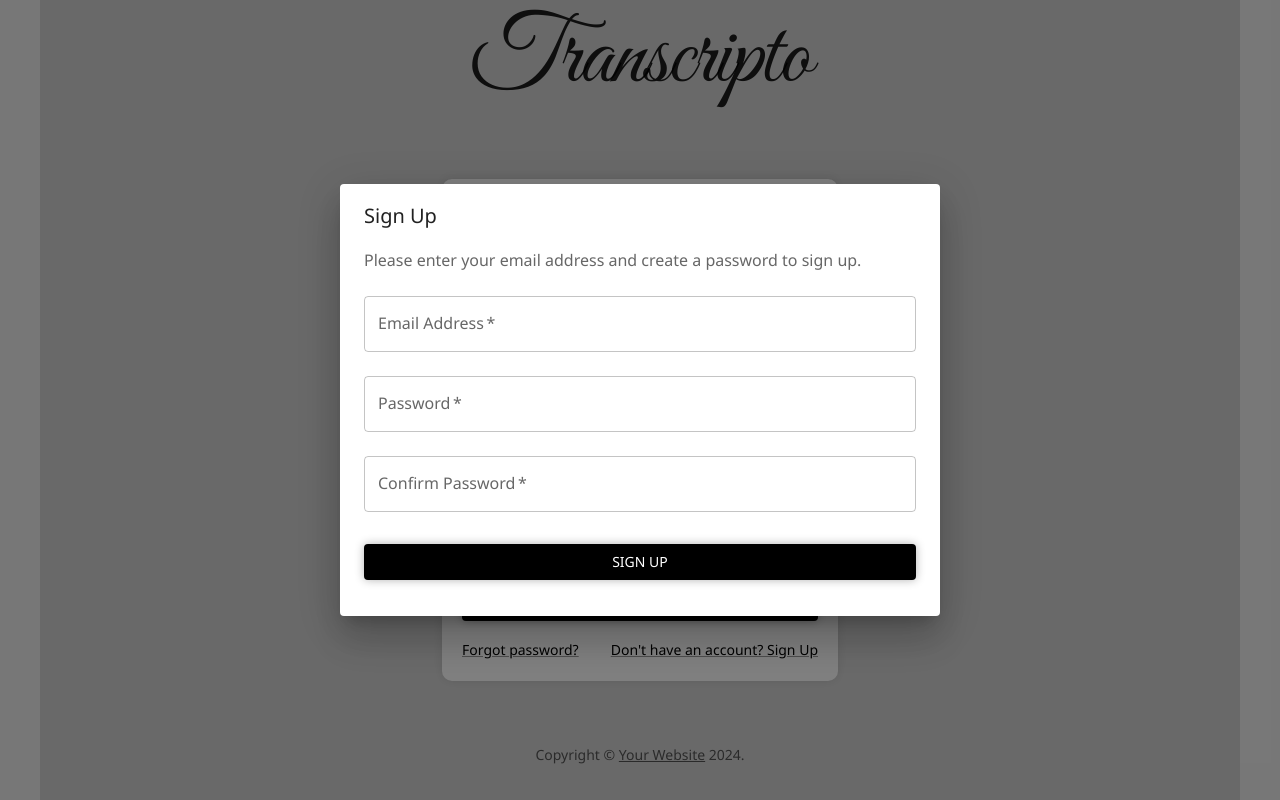
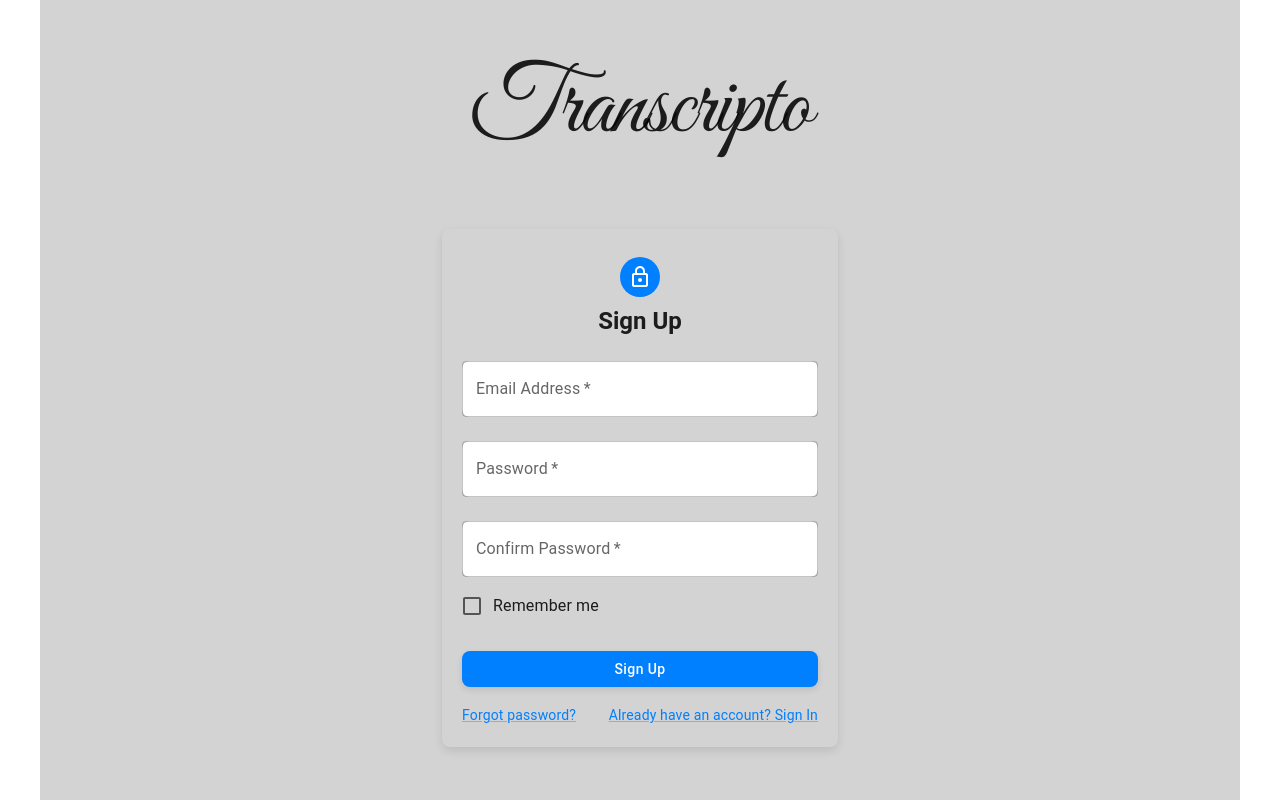
Before and after one commit to RicoVergara94/transcripto, a React (Create React App) app: page /Signin in a window 1280 px wide. Both pictures are taken after a click on the link "Don't have an account? Sign Up". Built offline with nearby package versions, Linux system fonts and the light colour scheme.

Commit message:
Added user sign in/sign up using Firebase and FireStore to save email ids and time of creation

```diff
--- a/package.json
+++ b/package.json
@@ -17,12 +17,10 @@
     "@types/react": "^18.3.4",
     "@types/react-dom": "^18.3.0",
     "@types/react-router-dom": "^5.3.3",
-
+    "axios": "^1.7.5",
     "dotenv": "^16.4.5",
+    "firebase": "^10.13.0",
     "mammoth": "^1.8.0",
-
-    "axios": "^1.7.5",
-
     "openai": "^4.56.0",
     "os-browserify": "^0.3.0",
     "path-browserify": "^1.0.1",
--- a/src/components/Sign-In.tsx
+++ b/src/components/Sign-In.tsx
@@ -1,149 +1,107 @@
-import * as React from "react";
-import Avatar from "@mui/material/Avatar";
-import Button from "@mui/material/Button";
-import CssBaseline from "@mui/material/CssBaseline";
-import TextField from "@mui/material/TextField";
-import FormControlLabel from "@mui/material/FormControlLabel";
-import Checkbox from "@mui/material/Checkbox";
-import Link from "@mui/material/Link";
-import Grid from "@mui/material/Grid";
-import Box from "@mui/material/Box";
-import Typography from "@mui/material/Typography";
-import Container from "@mui/material/Container";
-import Dialog from "@mui/material/Dialog";
-import DialogActions from "@mui/material/DialogActions";
-import DialogContent from "@mui/material/DialogContent";
-import DialogContentText from "@mui/material/DialogContentText";
-import DialogTitle from "@mui/material/DialogTitle";
+import React, { useState } from "react";
+import {
+  Avatar,
+  Button,
+  CssBaseline,
+  TextField,
+  FormControlLabel,
+  Checkbox,
+  Link,
+  Grid,
+  Box,
+  Typography,
+  Container,
+  Dialog,
+  DialogActions,
+  DialogContent,
+  DialogContentText,
+  DialogTitle,
+} from "@mui/material";
+import LockOutlinedIcon from "@mui/icons-material/LockOutlined";
 import { createTheme, ThemeProvider } from "@mui/material/styles";
-import axios from "axios"; // axios for backend integration
-import { useNavigate } from "react-router-dom"; // For navigation
+import { useNavigate } from "react-router-dom";
+import { getAuth, createUserWithEmailAndPassword, signInWithEmailAndPassword } from "firebase/auth";
+import { doc, setDoc } from "firebase/firestore";
+import { auth, firestore } from "../firebase";
 
 const theme = createTheme({
   palette: {
-    background: {
-      default: "#f0f0f0", // Light grey background
-    },
     primary: {
-      main: "#000", // Black for primary elements
+      main: "#007FFF",
     },
   },
   typography: {
-    fontFamily: '"Segoe UI", "Roboto", "Arial", sans-serif',
     h5: {
-      fontWeight: 600, // Bold and stylish font for the heading
+      fontWeight: 600,
+    },
+  },
+  components: {
+    MuiButton: {
+      styleOverrides: {
+        root: {
+          textTransform: "none",
+          borderRadius: "8px",
+          boxShadow: "0 3px 6px rgba(0,0,0,0.1)",
+          transition: "transform 0.2s ease-in-out",
+          "&:hover": {
+            transform: "scale(1.02)",
+          },
+        },
+      },
+    },
+    MuiTextField: {
+      styleOverrides: {
+        root: {
+          backgroundColor: "#fff",
+          borderRadius: "8px",
+        },
+      },
     },
   },
 });
 
-function Copyright(props: any) {
-  return (
-    <Typography
-      variant="body2"
-      color="text.secondary"
-      align="center"
-      {...props}
-    >
-      {"Copyright © "}
-      <Link color="inherit" href="https://mui.com/">
-        Your Website
-      </Link>{" "}
-      {new Date().getFullYear()}
-      {"."}
-    </Typography>
-  );
-}
+export default function SignIn() {
+  const [email, setEmail] = useState("");
+  const [password, setPassword] = useState("");
+  const [confirmPassword, setConfirmPassword] = useState("");
+  const [signUpMode, setSignUpMode] = useState(false);
+  const [error, setError] = useState("");
 
-export default function SignIn() {
-  const [openForgotPassword, setOpenForgotPassword] = React.useState(false);
-  const [openSignUp, setOpenSignUp] = React.useState(false);
-  const [emailOrPhone, setEmailOrPhone] = React.useState("");
-  const [codeSent, setCodeSent] = React.useState(false);
-  const [timer, setTimer] = React.useState(30);
-  const [code, setCode] = React.useState("");
-  const [codeVerified, setCodeVerified] = React.useState(false);
-  const [email, setEmail] = React.useState("");
-  const [password, setPassword] = React.useState("");
-  const [passwordConfirm, setPasswordConfirm] = React.useState("");
-  const [passwordError, setPasswordError] = React.useState("");
+  const navigate = useNavigate();
 
-  const handleSubmit = (event: React.FormEvent<HTMLFormElement>) => {
+  const handleSignIn = async (event: React.FormEvent<HTMLFormElement>) => {
     event.preventDefault();
-    const data = new FormData(event.currentTarget);
-    axios.post('/api/login', {
-      email: data.get("email"),
-      password: data.get("password"),
-    }).then(response => {
-      console.log(response.data);
-    }).catch(error => {
-      console.error(error);
-    });
-  };
-
-  const handleForgotPassword = () => {
-    setOpenForgotPassword(true);
-  };
-
-  const handleSendCode = () => {
-    // Simulate sending code
-    setCodeSent(true);
-    const interval = setInterval(() => {
-      setTimer((prev) => {
-        if (prev === 1) {
-          clearInterval(interval);
-          setCodeSent(false);
-          setTimer(30);
-        }
-        return prev - 1;
-      });
-    }, 1000);
-  };
-
-  const handleVerifyCode = () => {
-    // Simulate code verification
-    if (code === "123456") { // Example code for demonstration
-      setCodeVerified(true);
-      setOpenForgotPassword(false);
-    } else {
-      alert("Invalid code. Please try again.");
+    try {
+      const userCredential = await signInWithEmailAndPassword(auth, email, password);
+      console.log("Signed in:", userCredential.user);
+      navigate("/");
+    } catch (error) {
+      console.error("Error signing in:", error);
+      setError("Failed to sign in. Please check your credentials and try again.");
     }
   };
 
-  const validatePassword = (password: string) => {
-    const minLength = /.{8,}/;
-    const specialChar = /[!@#$%^&*(),.?":{}|<>]/;
-    const upperCase = /[A-Z]/;
-    const lowerCase = /[a-z]/;
-
-    if (!minLength.test(password)) return "Password must be at least 8 characters long.";
-    if (!specialChar.test(password)) return "Password must contain at least one special character.";
-    if (!upperCase.test(password) && !lowerCase.test(password)) return "Password must contain at least one upper case or lower case character.";
-    if (password.includes("yourname")) return "Password cannot contain your name."; // Replace "yourname" with actual logic
-
-    return "";
-  };
-
-  const handleSignUp = (event: React.FormEvent<HTMLFormElement>) => {
+  const handleSignUp = async (event: React.FormEvent<HTMLFormElement>) => {
     event.preventDefault();
-    const error = validatePassword(password);
-    if (error) {
-      setPasswordError(error);
+    if (password !== confirmPassword) {
+      setError("Passwords do not match.");
       return;
     }
-    if (password !== passwordConfirm) {
-      setPasswordError("Passwords do not match.");
-      return;
+    try {
+      const userCredential = await createUserWithEmailAndPassword(auth, email, password);
+      console.log("Signed up:", userCredential.user);
+
+      await setDoc(doc(firestore, "users", userCredential.user.uid), {
+        uid: userCredential.user.uid,
+        email: userCredential.user.email,
+        createdAt: new Date(),
+      });
+
+      navigate("/");
+    } catch (error) {
+      console.error("Error signing up:", error);
+      setError("Failed to sign up. Please try again.");
     }
-    setPasswordError("");
-    axios.post('/api/signup', {
-      email,
-      password,
-    }).then(response => {
-      console.log(response.data);
-      setOpenSignUp(false); // Close the Sign-Up dialog on success
-    }).catch(error => {
-      console.error(error);
-    });
   };
 
   return (
@@ -156,26 +114,19 @@ export default function SignIn() {
             display: "flex",
             flexDirection: "column",
             alignItems: "center",
-            backgroundColor: "#fff",
+            backgroundColor: "transparent", // Set background color to transparent
             padding: "20px",
-            borderRadius: "10px",
-            boxShadow: "0 0 10px rgba(0, 0, 0, 0.1)",
+            borderRadius: "8px",
+            boxShadow: "0 4px 10px rgba(0,0,0,0.1)", // Soft shadow
           }}
         >
-          <img
-            src="/logo512.png"
-            alt="Transcripto Logo"
-            style={{ width: "100px", marginBottom: "20px" }}
-          />
+          <Avatar sx={{ m: 1, bgcolor: "primary.main" }}>
+            <LockOutlinedIcon />
+          </Avatar>
           <Typography component="h1" variant="h5">
-            Sign in
+            {signUpMode ? "Sign Up" : "Sign In"}
           </Typography>
-          <Box
-            component="form"
-            onSubmit={handleSubmit}
-            noValidate
-            sx={{ mt: 1 }}
-          >
+          <Box component="form" onSubmit={signUpMode ? handleSignUp : handleSignIn} noValidate sx={{ mt: 1 }}>
             <TextField
               margin="normal"
               required
@@ -185,6 +136,8 @@ export default function SignIn() {
               name="email"
               autoComplete="email"
               autoFocus
+              value={email}
+              onChange={(e) => setEmail(e.target.value)}
             />
             <TextField
               margin="normal"
@@ -195,7 +148,23 @@ export default function SignIn() {
               type="password"
               id="password"
               autoComplete="current-password"
+              value={password}
+              onChange={(e) => setPassword(e.target.value)}
             />
+            {signUpMode && (
+              <TextField
+                margin="normal"
+                required
+                fullWidth
+                name="confirmPassword"
+                label="Confirm Password"
+                type="password"
+                id="confirmPassword"
+                autoComplete="new-password"
+                value={confirmPassword}
+                onChange={(e) => setConfirmPassword(e.target.value)}
+              />
+            )}
             <FormControlLabel
               control={<Checkbox value="remember" color="primary" />}
               label="Remember me"
@@ -204,157 +173,29 @@ export default function SignIn() {
               type="submit"
               fullWidth
               variant="contained"
-              sx={{
-                mt: 3,
-                mb: 2,
-                backgroundColor: "#000",
-                color: "#fff",
-                "&:hover": {
-                  backgroundColor: "#333",
-                },
-                boxShadow: "0 0 10px rgba(0, 0, 0, 0.3)",
-              }}
+              sx={{ mt: 3, mb: 2 }}
             >
-              Sign In
+              {signUpMode ? "Sign Up" : "Sign In"}
             </Button>
+            {error && (
+              <Typography color="error" variant="body2">
+                {error}
+              </Typography>
+            )}
             <Grid container>
               <Grid item xs>
-                <Link href="#" variant="body2" onClick={handleForgotPassword}>
+                <Link href="#" variant="body2">
                   Forgot password?
                 </Link>
               </Grid>
               <Grid item>
-                <Link href="#" variant="body2" onClick={() => setOpenSignUp(true)}>
-                  {"Don't have an account? Sign Up"}
+                <Link href="#" variant="body2" onClick={() => setSignUpMode(!signUpMode)}>
+                  {signUpMode ? "Already have an account? Sign In" : "Don't have an account? Sign Up"}
                 </Link>
               </Grid>
             </Grid>
           </Box>
         </Box>
-        <Copyright sx={{ mt: 8, mb: 4 }} />
-
-        <Dialog open={openForgotPassword} onClose={() => setOpenForgotPassword(false)}>
-          <DialogTitle>Forgot Password</DialogTitle>
-          <DialogContent>
-            <DialogContentText>
-              Please enter your email address or phone number to receive a login code.
-            </DialogContentText>
-            <TextField
-              autoFocus
-              margin="dense"
-              id="emailOrPhone"
-              label="Email Address or Phone Number"
-              type="text"
-              fullWidth
-              variant="standard"
-              value={emailOrPhone}
-              onChange={(e) => setEmailOrPhone(e.target.value)}
-            />
-            {codeSent && (
-              <>
-                <Typography variant="body2" color="textSecondary">
-                  Code sent! Please enter the code within {timer} seconds.
-                </Typography>
-                <TextField
-                  margin="dense"
-                  id="code"
-                  label="Enter Code"
-                  type="text"
-                  fullWidth
-                  variant="standard"
-                  value={code}
-                  onChange={(e) => setCode(e.target.value)}
-                />
-              </>
-            )}
-          </DialogContent>
-          <DialogActions>
-            <Button onClick={() => setOpenForgotPassword(false)}>Cancel</Button>
-            {codeSent ? (
-              <Button onClick={handleVerifyCode}>
-                Verify Code
-              </Button>
-            ) : (
-              <Button onClick={handleSendCode}>
-                Send Code
-              </Button>
-            )}
-          </DialogActions>
-        </Dialog>
-
-        <Dialog open={openSignUp} onClose={() => setOpenSignUp(false)}>
-          <DialogTitle>Sign Up</DialogTitle>
-          <DialogContent>
-            <DialogContentText>
-              Please enter your email address and create a password to sign up.
-            </DialogContentText>
-            <Box
-              component="form"
-              onSubmit={handleSignUp}
-              noValidate
-              sx={{ mt: 1 }}
-            >
-              <TextField
-                margin="normal"
-                required
-                fullWidth
-                id="signUpEmail"
-                label="Email Address"
-                name="email"
-                autoComplete="email"
-                autoFocus
-                value={email}
-                onChange={(e) => setEmail(e.target.value)}
-              />
-              <TextField
-                margin="normal"
-                required
-                fullWidth
-                name="signUpPassword"
-                label="Password"
-                type="password"
-                id="signUpPassword"
-                autoComplete="new-password"
-                value={password}
-                onChange={(e) => setPassword(e.target.value)}
-              />
-              <TextField
-                margin="normal"
-                required
-                fullWidth
-                name="signUpPasswordConfirm"
-                label="Confirm Password"
-                type="password"
-                id="signUpPasswordConfirm"
-                autoComplete="new-password"
-                value={passwordConfirm}
-                onChange={(e) => setPasswordConfirm(e.target.value)}
-              />
-              {passwordError && (
-                <Typography color="error" variant="body2">
-                  {passwordError}
-                </Typography>
-              )}
-              <Button
-                type="submit"
-                fullWidth
-                variant="contained"
-                sx={{
-                  mt: 3,
-                  mb: 2,
-                  backgroundColor: "#000",
-                  color: "#fff",
-                  "&:hover": {
-                    backgroundColor: "#333",
-                  },
-                  boxShadow: "0 0 10px rgba(0, 0, 0, 0.3)",
-                }}
-              >
-                Sign Up
-              </Button>
-            </Box>
-          </DialogContent>
-        </Dialog>
       </Container>
     </ThemeProvider>
   );
--- /dev/null
+++ b/src/firebase.js
@@ -0,0 +1,22 @@
+// src/firebase.js or src/firebase.ts (if using TypeScript)
+import { initializeApp } from "firebase/app";
+import { getAuth } from "firebase/auth";
+import { getFirestore } from "firebase/firestore";
+
+// Your web app's Firebase configuration
+const firebaseConfig = {
+  apiKey: "AIzaSyAbH-JchHgIGGAHSpP3NyraifvDfmLWGeo",
+  authDomain: "transcripto-c6f10.firebaseapp.com",
+  projectId: "transcripto-c6f10",
+  storageBucket: "transcripto-c6f10.appspot.com",
+  messagingSenderId: "145987070482",
+  appId: "1:145987070482:web:7f843c935b37ac1100c6cb",
+  measurementId: "G-W5YQ3T7W6J"
+};
+
+// Initialize Firebase
+const app = initializeApp(firebaseConfig);
+const auth = getAuth(app);
+const firestore = getFirestore(app);
+
+export { auth, firestore };
--- a/src/index.tsx
+++ b/src/index.tsx
@@ -3,6 +3,7 @@ import ReactDOM from 'react-dom/client';
 import './index.css';
 import App from './App';
 import reportWebVitals from './reportWebVitals';
+import './firebase'; // Import Firebase configuration to initialize Firebase
 
 const root = ReactDOM.createRoot(
   document.getElementById('root') as HTMLElement
```
Also changed, not shown: 1 other file (tests, documents, lock files or other folders).
